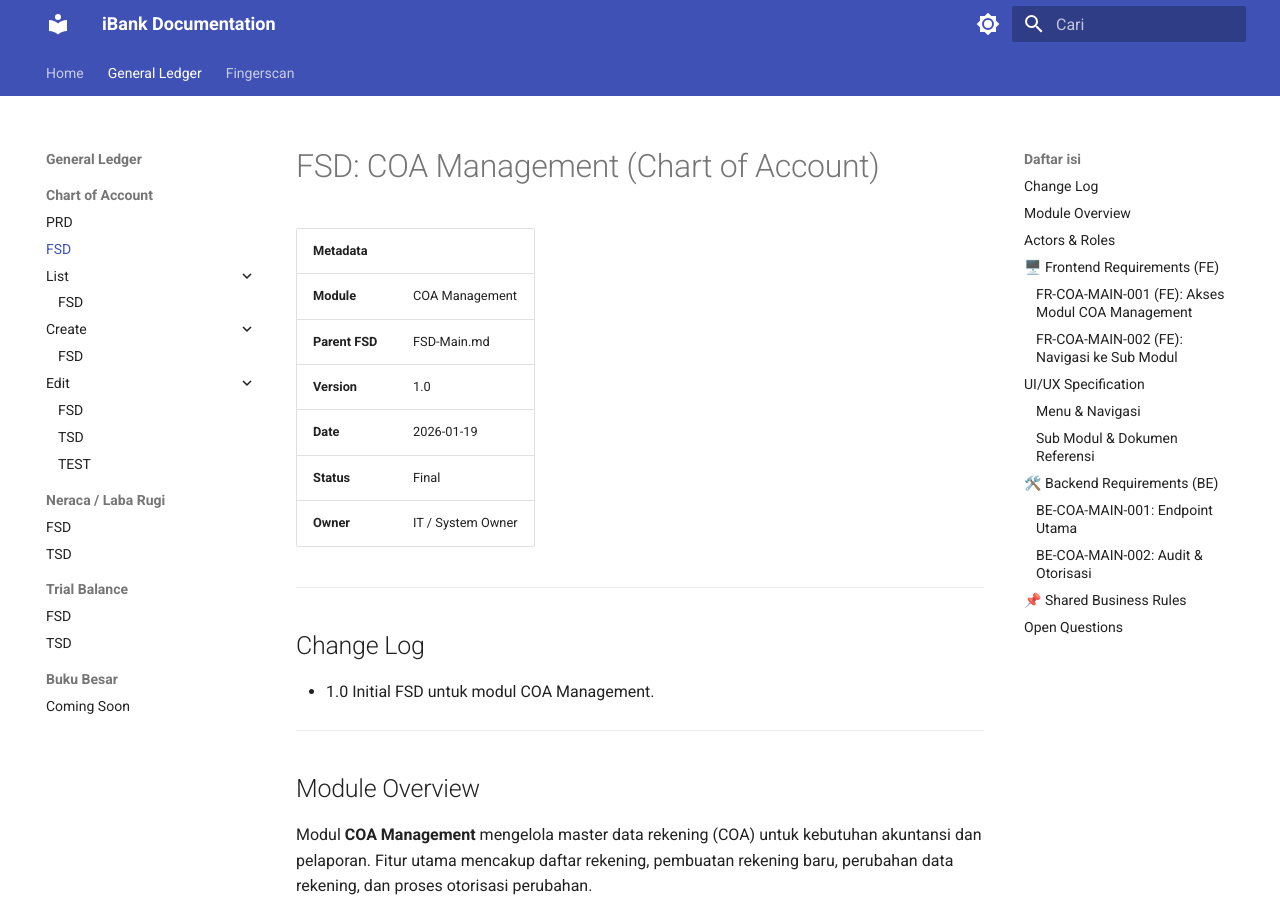
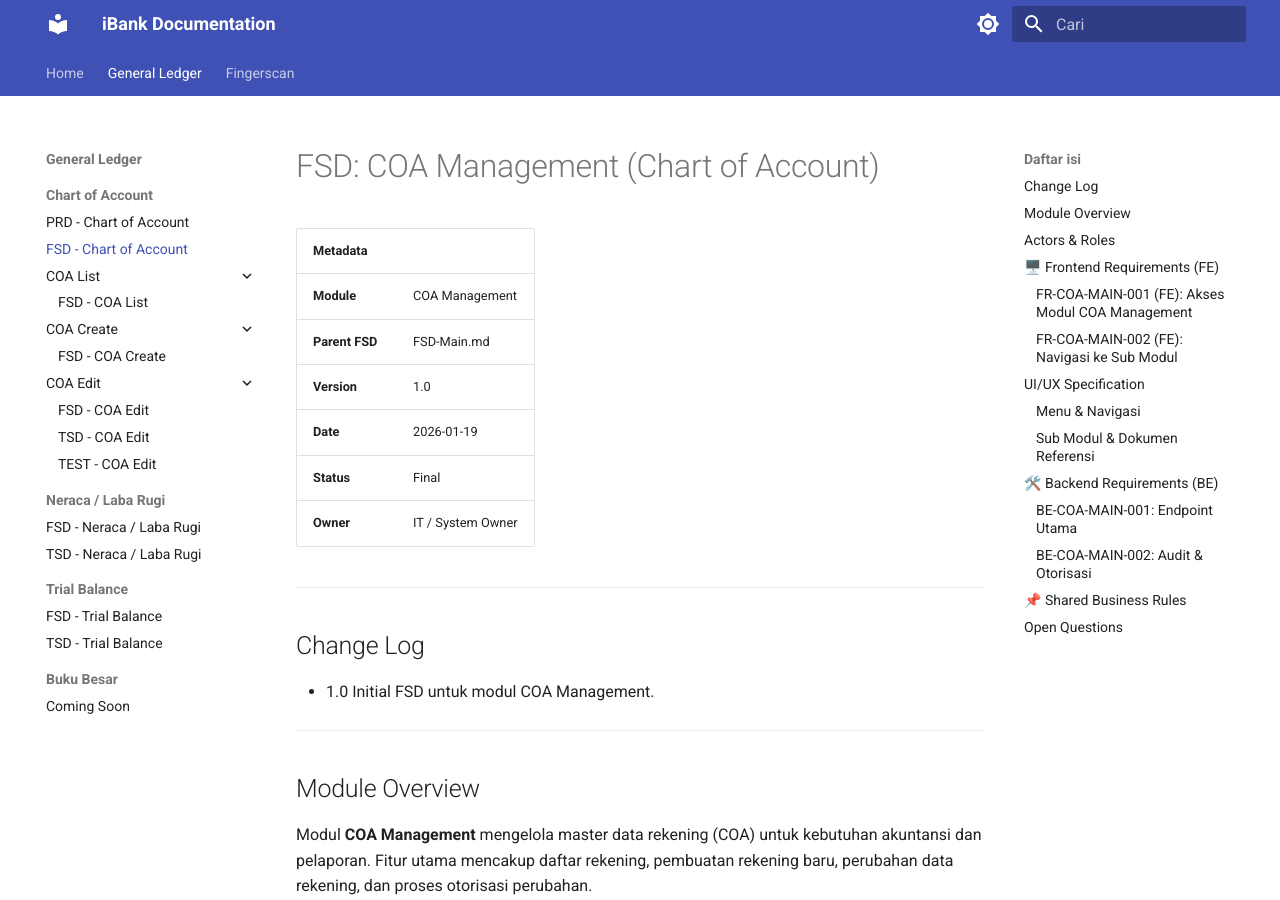
Before and after one commit to wisnu/ibank-docs, an MkDocs documentation site: the page built from docs/GL/chart-of-account/FSD_COA_Main.md, in a window 1280 px wide and 900 px high. Built offline with MkDocs 1.6.1 and Material for MkDocs 9.7.7, drawn with Linux system fonts in a browser that asks for light colours.

Commit message:
docs: clarify navigation labels in mkdocs.yml.

```diff
--- a/mkdocs.yml
+++ b/mkdocs.yml
@@ -34,30 +34,30 @@ nav:
 
   - General Ledger:
       - Chart of Account:
-          - PRD: GL/chart-of-account/PRD_COA_Main.md
-          - FSD: GL/chart-of-account/FSD_COA_Main.md
-          - List:
-              - FSD: GL/chart-of-account/list/FSD_COA_List.md
-          - Create:
-              - FSD: GL/chart-of-account/create/FSD_COA_Create.md
-          - Edit:
-              - FSD: GL/chart-of-account/edit/FSD_COA_Edit.md
-              - TSD: GL/chart-of-account/edit/TSD_COA_Edit.md
-              - TEST: GL/chart-of-account/edit/TEST_COA_Edit.md
+          - PRD - Chart of Account: GL/chart-of-account/PRD_COA_Main.md
+          - FSD - Chart of Account: GL/chart-of-account/FSD_COA_Main.md
+          - COA List:
+              - FSD - COA List: GL/chart-of-account/list/FSD_COA_List.md
+          - COA Create:
+              - FSD - COA Create: GL/chart-of-account/create/FSD_COA_Create.md
+          - COA Edit:
+              - FSD - COA Edit: GL/chart-of-account/edit/FSD_COA_Edit.md
+              - TSD - COA Edit: GL/chart-of-account/edit/TSD_COA_Edit.md
+              - TEST - COA Edit: GL/chart-of-account/edit/TEST_COA_Edit.md
 
       - Neraca / Laba Rugi:
-          - FSD: GL/balance-sheet/FSD_balance-sheet_report.md
-          - TSD: GL/balance-sheet/TSD_balance-sheet_report.md
+          - FSD - Neraca / Laba Rugi: GL/balance-sheet/FSD_balance-sheet_report.md
+          - TSD - Neraca / Laba Rugi: GL/balance-sheet/TSD_balance-sheet_report.md
 
       - Trial Balance:
-          - FSD: GL/trial-balance/FSD_trial-balance_report.md
-          - TSD: GL/trial-balance/TSD_trial-balance_report.md
+          - FSD - Trial Balance: GL/trial-balance/FSD_trial-balance_report.md
+          - TSD - Trial Balance: GL/trial-balance/TSD_trial-balance_report.md
 
       - Buku Besar:
           - Coming Soon: GL/ledger/placeholder.md
 
   - Fingerscan:
-      - FSD: Fingerscan/FSD_Fingerscan_Biometrik.md
+      - FSD - Fingerscan Biometrik: Fingerscan/FSD_Fingerscan_Biometrik.md
 
 markdown_extensions:
   - pymdownx.superfences:
```
Also changed, not shown: 1 other file.
